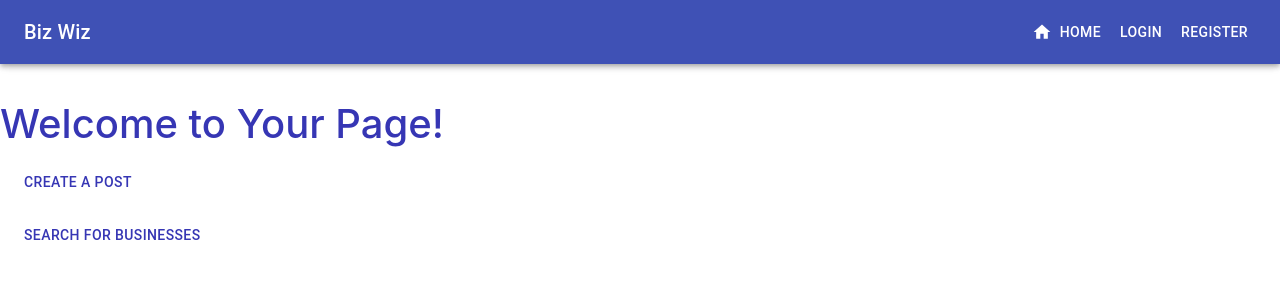
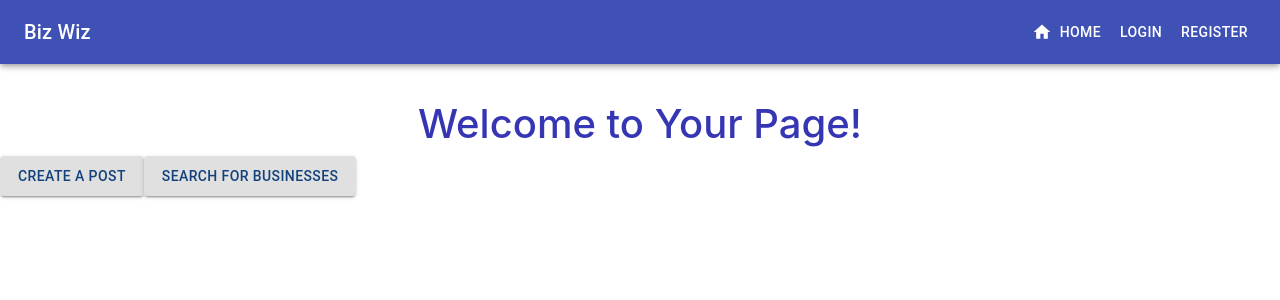
Before and after one commit to weilyl/biz-wiz-frontend, a React (Create React App) app: page /login in a window 1280 px wide. Shown: the top 300 px of the page. Built offline with nearby package versions, Linux system fonts and the light colour scheme; what google-maps-react would draw is missing.

Commit message:
Redirecting to Search page

```diff
--- a/src/components/Business.css
+++ b/src/components/Business.css
@@ -1,5 +1,6 @@
 h1{
     color:rgb(54, 54, 180);
+    text-align: center;
 }
 .links{
     color:rgb(54, 54, 180);
--- a/src/components/Business.js
+++ b/src/components/Business.js
@@ -1,9 +1,10 @@
-import { BrowserRouter as Router, Switch, Route, Link } from "react-router-dom";
+import { BrowserRouter as Router, Switch, Route, Link, Redirect } from "react-router-dom";
 import { Navbar, Nav } from "react-bootstrap";
 import SearchBusiness from "./Search.js";
 import './Business.css'
+import CreatePost from './Post.js'
+import Home from './Home.js'
 //import Post from "./Post.js";
-import CreatePost from "./Post.js";
 import "bootstrap/dist/css/bootstrap.min.css";
 import HomeIcon from "@material-ui/icons/Home";
 
@@ -15,6 +16,7 @@ import {
   Drawer,
   Button,
 } from "@material-ui/core";
+import { FormatAlignJustify } from "@material-ui/icons";
 
 const useStyles = makeStyles((theme) => ({
   title: {
@@ -25,19 +27,29 @@ const useStyles = makeStyles((theme) => ({
   },
   searchbtn: {
     "&:hover": {
-      borderColor: "#adcaec",
+      borderColor: "white",
       boxShadow: "0 1px 6px #adcaec",
-      backgroundColor: "#12417b",
-      color: "white",
+      color:  "#12417b",
     },
+    padding: "12px 18px",
+    fontSize: "14px",
+    lineHeight: "16px",
+    height: "auto",
+    borderWidth: "0",
+    color:"#12417b",
   },
   postbtn: {
     "&:hover": {
-      borderColor: "#adcaec",
+      borderColor: "white",
       boxShadow: "0 1px 6px #adcaec",
-      backgroundColor: "#12417b",
-      color: "white",
+      color:  "#12417b",
     },
+    padding: "12px 18px",
+    fontSize: "14px",
+    lineHeight: "16px",
+    height: "auto",
+    borderWidth: "0",
+    color:"#12417b",
   },
 }));
 function BusinessPage() {
@@ -46,42 +58,28 @@ function BusinessPage() {
     <div className={classes.rootDiv}>
       <h1>Welcome to Your Page!</h1>
       <Router>
-      <Nav.Link href="#home">
         <Button
-          ariant="text"
+          variant="contained"
+          color="inherit"
+          type="submit"
+          href="/"
+          className={classes.postbtn}
+          component={Link} to="/CreatePost">
+          Create A Post</Button>
+        <Button
+          type="submit"
+          variant="contained"
           color="inherit"
           href="/"
-          className={classes.postbtn}>
-      <Link className='links' to="/CreatePost">Create A Post</Link></Button>
-      </Nav.Link>
-      <Nav.Link href="/">
-        <Button
-          ariant="text"
-          color="inherit"
-          href="/"
-          className={classes.searchbtn}>
-            <Link to="/search" className='links'>Search for Businesses</Link></Button>
-      </Nav.Link>
-        {/* <Navbar bg="light" expand="lg">
-          <Navbar.Brand href="#home">Biz Wiz</Navbar.Brand>
-          <Navbar.Toggle aria-controls="basic-navbar-nav" />
-          <Navbar.Collapse id="basic-navbar-nav">
-          <Nav className="mr-auto">
-              <Nav.Link href="#home">
-                <Link to="/CreatePost">Create Posts</Link>
-              </Nav.Link>
-              <Nav.Link href="/">
-                <Link to="/search">Search for Businesses</Link>
-              </Nav.Link>
-            </Nav>
-          </Navbar.Collapse>
-        </Navbar> */}
+          className={classes.searchbtn}
+          onClick={()=><Redirect to={'/'} />}>
+            Search for Businesses</Button>
         <Switch>
-          <Route path="/CreatePost">
+        <Route path="/CreatePost">
             <CreatePost />
           </Route>
           <Route path="/search">
-            <SearchBusiness />
+            <Home />
           </Route>
         </Switch>
       </Router>
--- a/src/components/Home.js
+++ b/src/components/Home.js
@@ -38,6 +38,7 @@ const useStyles = makeStyles((theme) => ({
       borderColor: "#adcaec",
       boxShadow: "0 1px 6px #adcaec",
       backgroundColor: "#12417b",
+      color:"white",
     },
     color: "#f6f8f9",
     background: "#2c63a6",
@@ -75,11 +76,15 @@ export default function Home() {
             className={classes.submitButton}
             variant="contained"
             size="small"
+            href='/search'
           >
           Search
           </Button>
         </form>
       </Grow>
+      <Route path="/search" >
+            <SearchBusiness />
+      </Route>
     </div>
   );
 }
--- a/src/components/Post.js
+++ b/src/components/Post.js
@@ -42,8 +42,6 @@ export default class Post extends React.Component {
           <Button
           variant="primary"
           type="submit"
-          color="secondary"
-          enabled
           >
             Post
           </Button>
--- a/src/components/Search.js
+++ b/src/components/Search.js
@@ -101,38 +101,38 @@ class ViewButton extends React.Component {
   }
 }
 
-class SearchForm extends React.Component{
-  constructor(props){
-    super(props);
-    this.state = {value: ''};
-    this.handleChange = this.handleChange.bind(this);
-    this.handleSubmit = this.handleSubmit.bind(this)
-  }
-  handleChange(event){
-    this.setState({value: event.target.value})
-  }
-  handleSubmit(event){
-    //console.log(this.state.value)
-    event.preventDefault()
-  }
-  render(){
-    return(
-      <div>
-      <form onSubmit={this.handleSubmit}>
-        <label>
-        <input type="text" value={this.state.value} onChange={this.handleChange} />
-        </label>
-        <button className='search' type="submit" value="Submit">Search for Business</button>
-      </form>
-      </div>
-    )
-  }
-}
+// class SearchForm extends React.Component{
+//   constructor(props){
+//     super(props);
+//     this.state = {value: ''};
+//     this.handleChange = this.handleChange.bind(this);
+//     this.handleSubmit = this.handleSubmit.bind(this)
+//   }
+//   handleChange(event){
+//     this.setState({value: event.target.value})
+//   }
+//   handleSubmit(event){
+//     //console.log(this.state.value)
+//     event.preventDefault()
+//   }
+//   render(){
+//     return(
+//       <div>
+//       <form onSubmit={this.handleSubmit}>
+//         <label>
+//         <input type="text" value={this.state.value} onChange={this.handleChange} />
+//         </label>
+//         <button className='search' type="submit" value="Submit">Search for Business</button>
+//       </form>
+//       </div>
+//     )
+//   }
+// }
 
 function SearchBusiness() {
     return (
       <body>
-        <div><SearchForm /></div>
+        {/* <div><SearchForm /></div> */}
         <div className='page-container'>
         <div className='filter-container'>
         <div>
```
